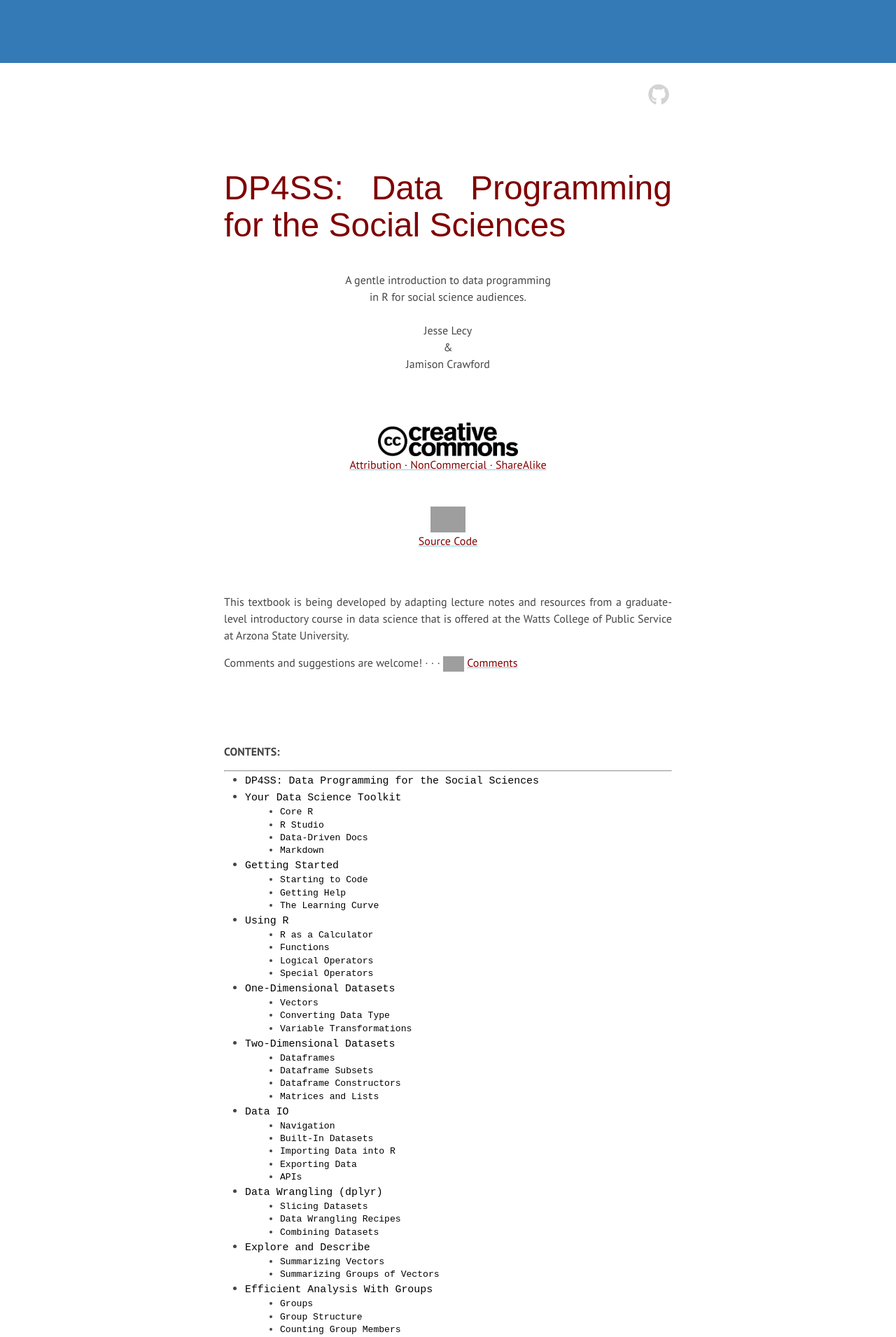
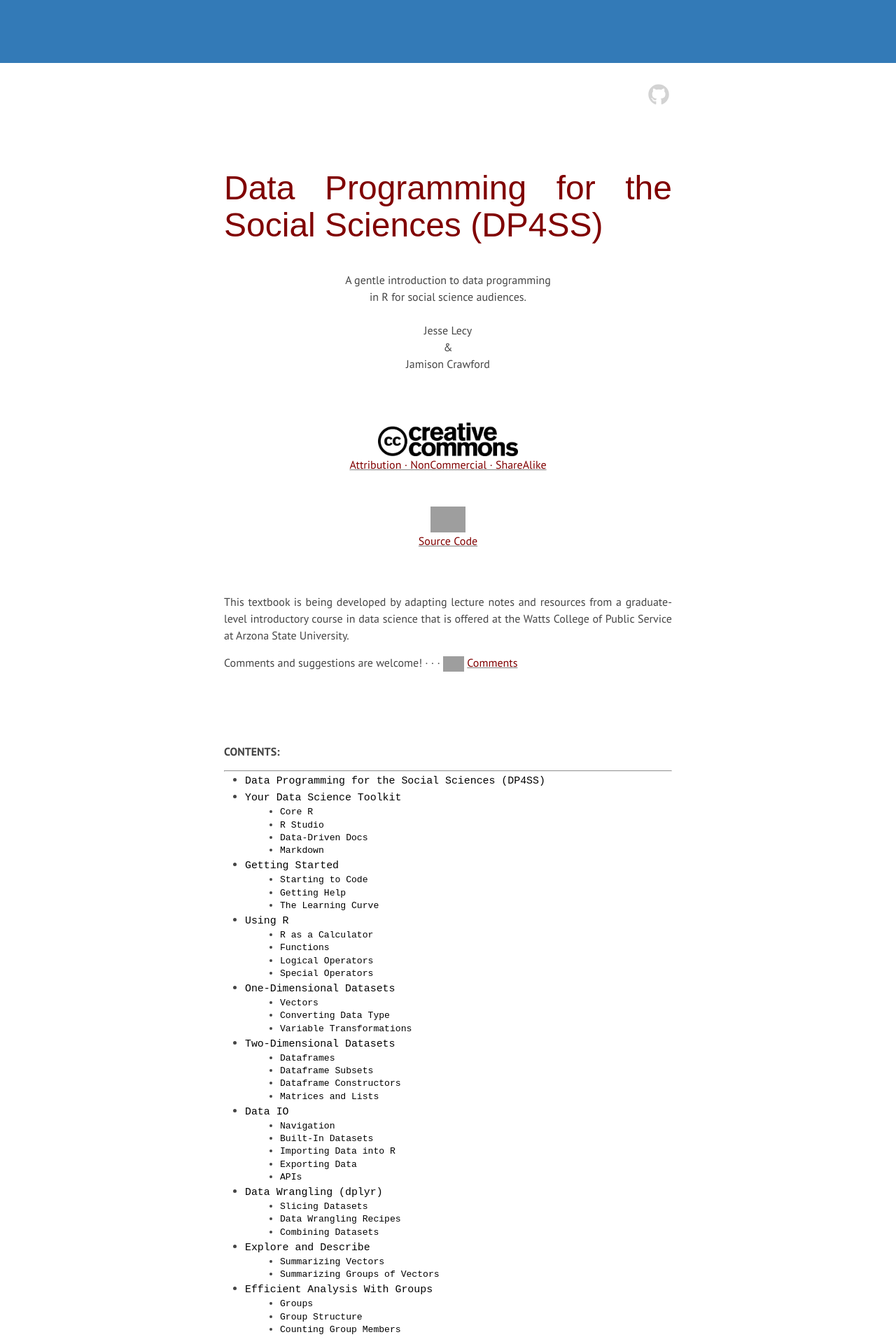
Before and after one commit to DS4PS/ds4ps.github.io, a Jekyll site: the page built from dp4ss.md, in a window 1280 px wide. Shown: the part 360-2271 px from the top of the page at 70% size. Built offline with Jekyll 4.4.1, drawn with Linux system fonts in a browser that asks for light colours; nearby versions of some CDN libraries; library files that are not in the unit come from our copies; grey boxes are pictures that could not be loaded.

Commit message:
Update dp4ss.md

```diff
--- a/dp4ss.md
+++ b/dp4ss.md
@@ -18,7 +18,7 @@ permalink: /dp4ss/
 
 
 
-#### DP4SS: Data Programming for the Social Sciences
+#### Data Programming for the Social Sciences (DP4SS)
 
 <br>
 
@@ -608,7 +608,7 @@ font-family: monospace;
 .post-content a {
   color: maroon;
   font-weight: normal;
-  text-decoration: underline skyblue;
+  text-decoration: underline gray;
 }
 
 #markdown-toc a {
```
